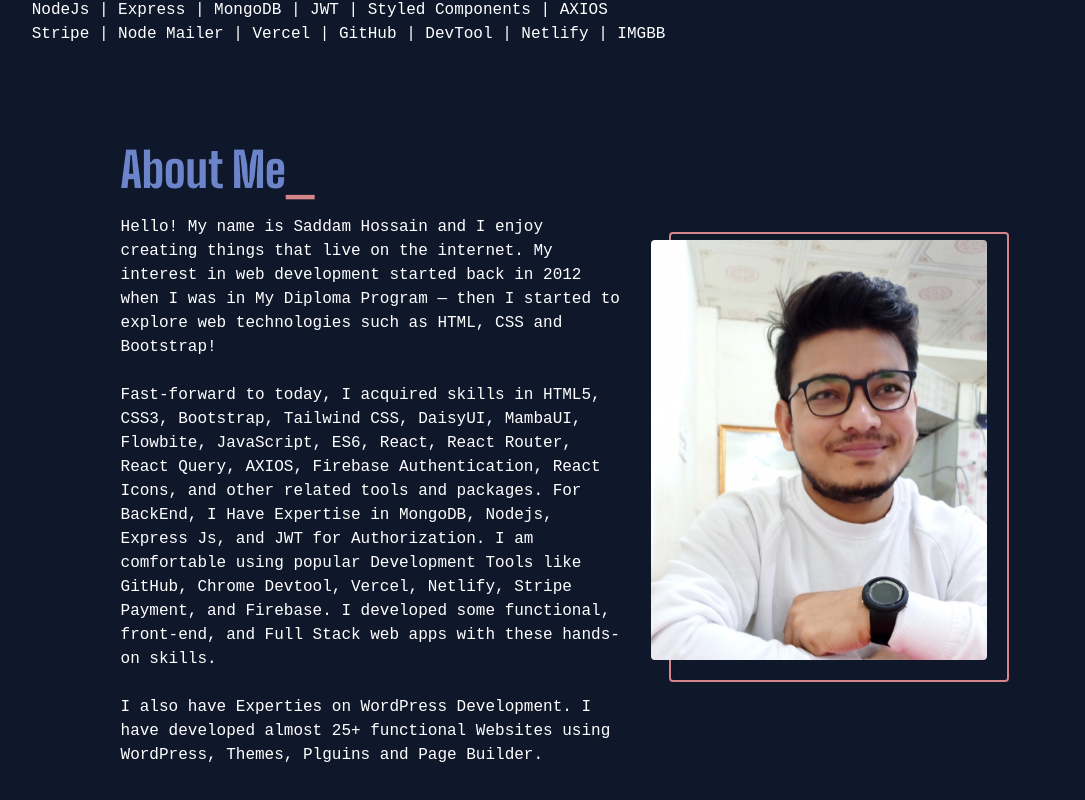
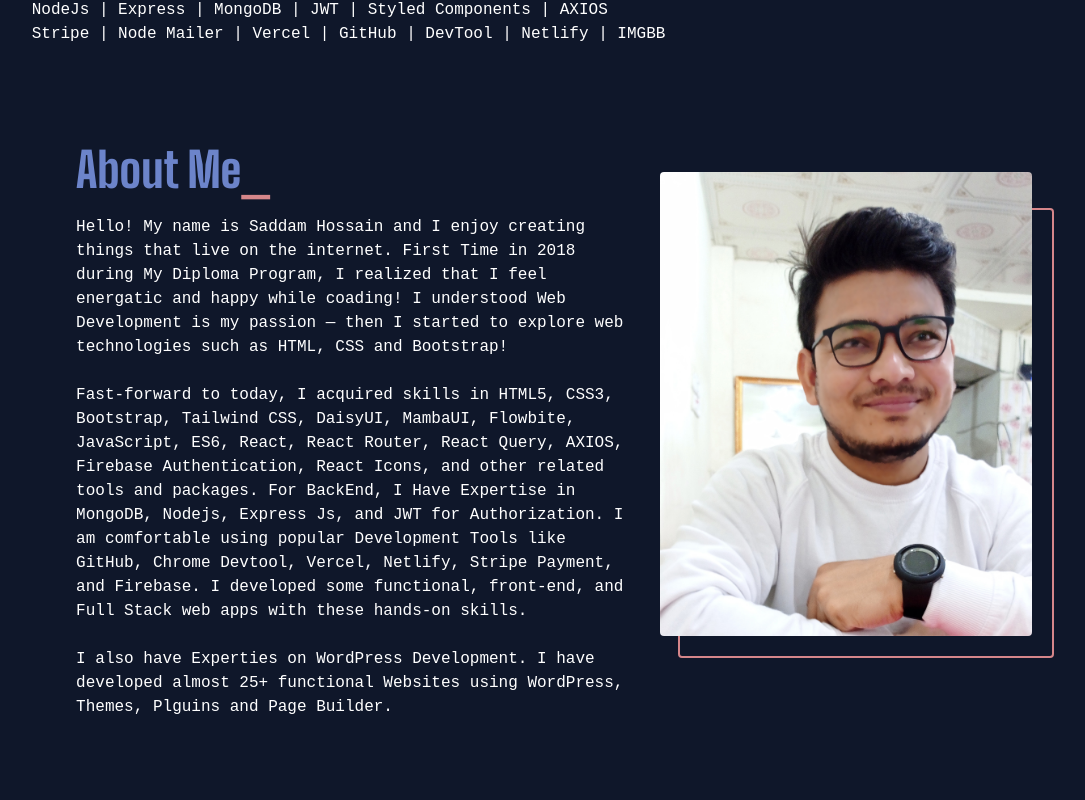
Before and after one commit to saadhossain/saadportfolio, a React (Create React App) app: page / in a window 1280 px wide. Shown: the part 1111-1911 px from the top of the page, without its empty margins (75-1160 px from the left). Built offline with nearby package versions, Linux system fonts and the light colour scheme; a web font is replaced by a local one.

Commit message:
About section modified

```diff
--- a/src/Components/HomeComponants/AboutMe/Aboutme.js
+++ b/src/Components/HomeComponants/AboutMe/Aboutme.js
@@ -2,11 +2,11 @@ import React from 'react';
 import saad from '../../../assests/SaadHossain.jpg';
 const Aboutme = () => {
     return (
-        <div className='w-full lg:w-10/12 mx-auto lg:flex justify-between items-center gap-10 my-5 lg:my-20' id='about'>
+        <div className='w-full lg:w-11/12 mx-auto lg:flex justify-between items-center gap-10 my-5 lg:my-20' id='about'>
             <div className='w-full lg:w-3/5'>
                 <h1 className='text-5xl font-semibold text-secondary mb-5 font-bigshoulder'>About Me<span className='text-primary font-mono'>_</span></h1>
                 <p className='text-white font-chivo'>
-                    Hello! My name is Saddam Hossain and I enjoy creating things that live on the internet. My interest in web development started back in 2012 when I was in My Diploma Program — then I started to explore web technologies such as HTML, CSS and Bootstrap!<br/><br/>
+                    Hello! My name is Saddam Hossain and I enjoy creating things that live on the internet. First Time in 2018 during My Diploma Program, I realized that I feel energatic and happy while coading! I understood Web Development is my passion — then I started to explore web technologies such as HTML, CSS and Bootstrap!<br/><br/>
 
                     Fast-forward to today, I acquired skills in HTML5, CSS3, Bootstrap, Tailwind CSS, DaisyUI, MambaUI, Flowbite, JavaScript, ES6, React, React Router, React Query, AXIOS, Firebase Authentication, React Icons, and other related tools and packages.
                     For BackEnd, I Have Expertise in MongoDB, Nodejs, Express Js, and JWT for Authorization.
```
